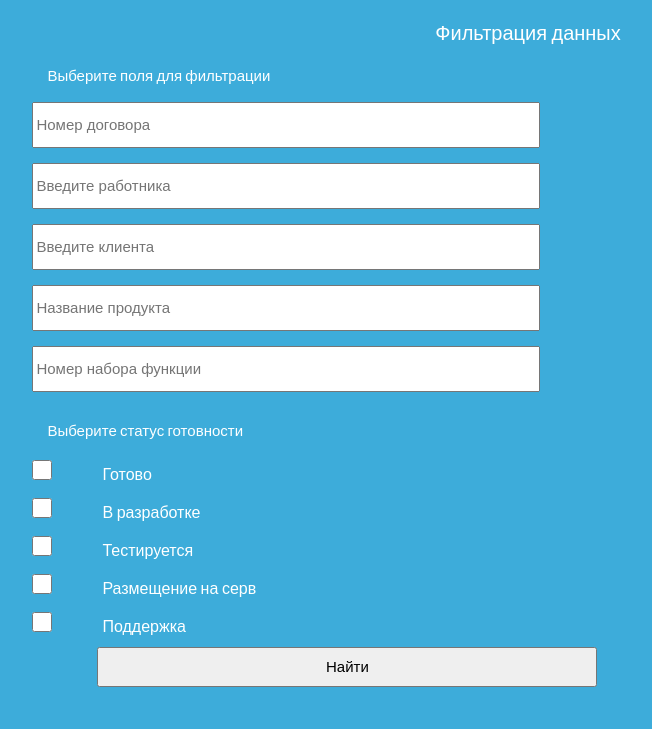
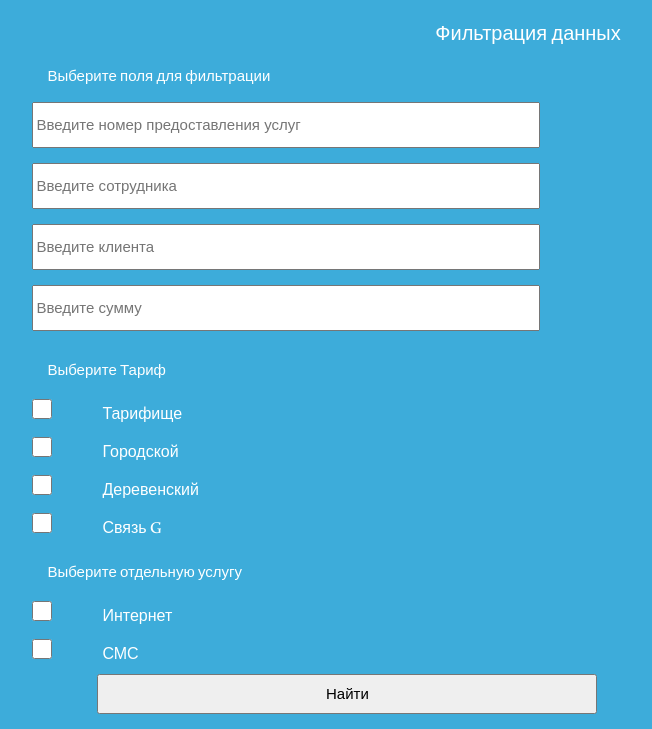
Before and after one commit to More02/DBManageNov, a PHP site: page /filtr.php in a window 1280 px wide. Shown: the part 129-858 px from the top of the page, without its empty margins (137-789 px from the left). Before the commit the page ends 816 px from the top, so only its background shows below. Run offline with PHP 8.4, Linux system fonts and the light colour scheme; data that the repository does not hold is empty.

Commit message:
ready filtration

```diff
--- a/delete.php
+++ b/delete.php
@@ -84,7 +84,7 @@ if ($name_table=='Тариф') {
 
 
 if (mysqli_query($conn, $sql)) {
-    echo "Данные успешно удалены";
+    echo "<p style='color: white; text-align: left'>Данные успешно удалены</p>";
     include('delete.html');
 } else {
     echo "Ошибка при подключении к бд";
--- a/filtr.php
+++ b/filtr.php
@@ -26,18 +26,22 @@
 
             <form method="post" id="filtr_form">
                 <p class="select_table">Выберите поля для фильтрации</p>
-                <input type="text" placeholder="Номер договора" name="number_dog" class="check2" id="number_dog"><br>
-                <input type="text" placeholder="Введите работника" name="rabotnik" class="check2" id="rabotnik"><br>
+                <input type="text" placeholder="Введите номер предоставления услуг" name="number_usl" class="check2" id="number_usl"><br>
+                <!--<input type="text" placeholder="Введите дату в формате yyyy-mm-dd" name="date" class="check2" id="date"><br>-->
+                <input type="text" placeholder="Введите сотрудника" name="rabotnik" class="check2" id="rabotnik"><br>
                 <input type="text" placeholder="Введите клиента" name="klient" class="check2" id="klient"><br>
-                <input type="text" placeholder="Название продукта" name="nazv_prod" class="check2" id="nazv_prod"><br>
-                <input type="text" placeholder="Номер набора функции" name="number_nab_func" class="check2" id="number_nab_func"><br>
+                <input type="text" placeholder="Введите сумму" name="summ" class="check2" id="summ"><br>
 
-                <p class="select_table">Выберите статус готовности</p>
-                <input type="checkbox" name="Ready" value="Ready" class="check" id="Ready">Готово<br>
-                <input type="checkbox" name="Developing" value="Developing" class="check" id="Developing">В разработке<br>
-                <input type="checkbox" name="Testing" value="Testing" class="check" id="Testing">Тестируется<br>
-                <input type="checkbox" name="OnServer" value="OnServer" class="check" id="OnServer">Размещение на серв<br>
-                <input type="checkbox" name="Podd" value="Podd" class="check" id="Podd">Поддержка<br>
+                <p class="select_table">Выберите Тариф</p>
+                <input type="checkbox" name="Tarifiche" value="Tarifiche" class="check" id="Tarifiche">Тарифище<br>
+                <input type="checkbox" name="City" value="City" class="check" id="City">Городской<br>
+                <input type="checkbox" name="Derevhya" value="Derevhya" class="check" id="Derevhya">Деревенский<br>
+                <input type="checkbox" name="SvG" value="SvG" class="check" id="SvG">Связь G<br>
+
+                <p class="select_table">Выберите отдельную услугу</p>
+                <input type="checkbox" name="Internet" value="Internet" class="check" id="Internet">Интернет<br>
+                <input type="checkbox" name="SMS" value="SMS" class="check" id="SMS">СМС<br>
+
                 <input type="submit" name="type[filtr_button]"  id="filtr_button" value="Найти">
             </form>
             <?php
@@ -56,58 +60,74 @@
                     exit();
                 }
 
-                if (!empty($_POST['number_dog'])) {$number_dog = '`Номер_договора` = '.$_POST['number_dog'];} else {
-                    $number_dog = '1';
+                if (!empty($_POST['number_usl'])) {$number_usl = '`Номер_предоставления_услуг`  = '.$_POST['number_usl'];} else {
+                    $number_usl = '1';
                 }
-                if (!empty($_POST['rabotnik'])) {$rabotnik = "r LIKE '%".$_POST['rabotnik']."%'";} else {
+               // if (!empty($_POST['date'])) {$date = '`Дата` = '.$_POST['date'];} else {
+                  //  $date = '1';
+               // }
+                if (!empty($_POST['rabotnik'])) {$rabotnik = "`ФИО`  LIKE '%".$_POST['rabotnik']."%'";} else {
                     $rabotnik = '1';
                 }
-                if (!empty($_POST['klient'])) {$klient = "k LIKE '%".$_POST['klient']."%'";} else {
+                if (!empty($_POST['klient'])) {$klient = "`ФИО_клиента`  LIKE '%".$_POST['klient']."%'";} else {
                     $klient = '1';
                 }
-                if (!empty($_POST['nazv_prod'])) {$nazv_prod = "`Название_продукта` LIKE '%".$_POST['nazv_prod']."%'";} else {
-                    $nazv_prod = '1';
+                if (!empty($_POST['summ'])) {$summ = "`Сумма_к_оплате` = ".$_POST['summ'];} else {
+                    $summ = '1';
                 }
-                if (!empty($_POST['number_nab_func'])) {$number_nab_func = '`Номер_набора` = '.$_POST['number_nab_func'];} else {
-                    $number_nab_func = '1';
+
+
+                if (!empty($_POST['Tarifiche'])){$Tarifiche = "OR `Наименование` LIKE '%Тарифище%'";} else {
+                    $Tarifiche = '';
                 }
-                if (!empty($_POST['Ready'])){$Ready = "OR `Название_статуса_готовности_проекта` LIKE '%Готово%'";} else {
-                    $Ready = '';
+                if (!empty($_POST['City'])) {$City = "OR `Наименование` LIKE '%Городской%'";} else {
+                    $City = '';
                 }
-                if (!empty($_POST['Developing'])) {$Developing = "OR `Название_статуса_готовности_проекта` LIKE '%В разработке%'";} else {
-                    $Developing = '';
+                if (!empty($_POST['Derevhya'])) {$Derevhya = "OR `Наименование` LIKE '%Деревенский%'";} else {
+                    $Derevhya = '';
                 }
-                if (!empty($_POST['Testing'])) {$Testing = "OR `Название_статуса_готовности_проекта` LIKE '%Тестируется%'";} else {
-                    $Testing = '';
+                if (!empty($_POST['SvG'])){$SvG = "OR `Наименование` LIKE '%Связь G%'"; } else {
+                    $SvG = '';
                 }
-                if (!empty($_POST['OnServer'])){$OnServer = "OR `Название_статуса_готовности_проекта` LIKE '%Размещение на серв%'"; } else {
-                    $OnServer = '';
+                if (empty($Tarifiche)&&empty($City)&&empty($Derevhya)&&empty($SvG)) {
+                    $Tarifiche="OR 1";
                 }
-                if (!empty($_POST['Podd'])) {$Podd = "OR `Название_статуса_готовности_проекта` LIKE '%Поддержка%'";} else {
-                    $Podd = '';
+
+
+                if (!empty($_POST['Internet'])) {$Internet = "OR u LIKE '%интернет%'";} else {
+                    $Internet = '';
                 }
-                if (empty($Podd)&&empty($OnServer)&&empty($Testing)&&empty($Developing)&&empty($Ready)) {
-                    $Ready="OR 1";
+                if (!empty($_POST['SMS'])) {$SMS = "OR u LIKE '%СМС%'";} else {
+                    $SMS = '';
+                }
+
+                if (empty($Internet)&&empty($SMS)) {
+                    $Internet="OR 1";
                 }
 
 
                 $sql = "SELECT
-	`Номер_договора`,
-	r,
-	k,
- `Название_продукта`,
-	`Номер_набора`  ,
-	`Название_статуса_готовности_проекта`
-    FROM
-	((((`договор`
-		INNER JOIN (SELECT `техническое_задание`.`Номер_технического_задания`, `техническое_задание`.`номер_работника`, concat(`Фамилия_работника`,' ', `Имя_работника`,' ', `Отчество_работника`) as r FROM `техническое_задание`
-			INNER JOIN `работник` on `техническое_задание`.`Номер_работника` = `работник`.`Номер_работника`) as s1 ON `договор`.`Номер_технического_задания` = s1.`Номер_технического_задания`)
-		INNER JOIN (SELECT `техническое_задание`.`Номер_технического_задания`, `техническое_задание`.`Номер_клиента`, concat(`Фамилия_клиента`,' ',`Имя_клиента`,' ',`Отчество_клиента`) as k FROM `техническое_задание`
-			INNER JOIN `клиент` on `техническое_задание`.`Номер_клиента`=`клиент`.`Номер_клиента`) as s2 ON `договор`.`Номер_технического_задания`=s2.`Номер_технического_задания`)
-		INNER JOIN (SELECT `техническое_задание`.`Номер_технического_задания`, `техническое_задание`.`Номер_набора_функционала`, `Номер_набора` FROM `техническое_задание`INNER JOIN `набор_функционала` on `техническое_задание`.`Номер_набора_функционала`=`набор_функционала`.`Номер_набора_функционала`) as s3 ON `договор`.`Номер_технического_задания`=s3.`Номер_технического_задания`)
-		INNER JOIN `готовность_проекта` ON `договор`.`Номер_статуса_готовности_проекта`=`готовность_проекта`.`Номер_статуса_готовности_проекта`)
-WHERE $number_dog AND $rabotnik AND $klient AND $nazv_prod AND $number_nab_func AND ('1' LIKE '0' $Ready"."  $Developing "."$Testing "." $OnServer "." $Podd)
-ORDER BY `Номер_договора`";
+	`Номер_предоставления_услуг`,
+	`Дата`,
+	`ФИО`,
+	`ФИО_клиента`,
+	`Наименование`,
+	u,
+	`Сумма_к_оплате`
+FROM
+	((((`предоставление_услуг`
+			INNER JOIN `сотрудник` ON `предоставление_услуг`.`Номер_сотрудника` = `сотрудник`.`Номер_сотрудника`)
+			INNER JOIN `клиент` ON `предоставление_услуг`.`Номер_клиента` = `клиент`.`Номер_клиента`)
+			LEFT JOIN (SELECT `код_оператора`, `тариф`.`Наименование` FROM `операторы`
+				INNER JOIN `тариф` on `операторы`.`Код_тарифа` = `тариф`.`Код_тарифа`) as s1 ON `предоставление_услуг`.`Код_оператора` = s1.`Код_оператора`)
+            LEFT JOIN (SELECT `код_оператора`, `услуга`.`Наименование` as u FROM `операторы`
+                INNER JOIN `услуга` on `операторы`.`Код_услуги` = `услуга`.`Код_услуги`) as s2 ON `предоставление_услуг`.`Код_оператора` = s2.`Код_оператора`)
+         WHERE $number_usl AND $rabotnik AND $klient AND $summ AND ('1' LIKE '0' $Tarifiche"."  $City "."$Derevhya "." $SvG) AND ('1' LIKE '0' $Internet"."  $SMS)
+
+ORDER BY `Номер_предоставления_услуг`
+
+";
+
 
 
 //echo $sql;
@@ -122,11 +142,12 @@ ORDER BY `Номер_договора`";
                         border-collapse: collapse;'>
                         <tbody><tr>
                    <th>" . "Номер"
-                            . "</th><th>" . "Работник"
+                            . "</th><th>" . "Дата"
+                            . "</th><th>" . "Сотрудник"
                             . "</th><th>" . "Клиент"
-                            . "</th><th>" . "Название продукта"
-                            . "</th><th>" . "Номер набора функций"
-                            . "</th><th>" . "Статус проекта"
+                            . "</th><th>" . "Тариф"
+                            . "</th><th>" . "Отдельная услуга"
+                            . "</th><th>" . "Сумма к оплате"
                             . "</th>
                  </tr>";
                         // output data of each row
@@ -134,17 +155,19 @@ ORDER BY `Номер_договора`";
 
                             echo
                                 "<tr><td style = 'border: 1px solid #dddddd;
-                        padding: 5px; text-align: center'>" . $row["Номер_договора"]
+                        padding: 5px; text-align: center'>" . $row["Номер_предоставления_услуг"]
                                 . "</td><td style = 'border: 1px solid #dddddd;
-                        padding: 5px; text-align: center'>" . $row["r"]
+                        padding: 5px; text-align: center'>" . $row["Дата"]
                                 . "</td><td style = 'border: 1px solid #dddddd;
-                        padding: 5px; text-align: center'>" . $row["k"]
+                        padding: 5px; text-align: center'>" . $row["ФИО"]
                                 . "</td><td style = 'border: 1px solid #dddddd;
-                        padding: 5px; text-align: center'>" . $row["Название_продукта"]
+                        padding: 5px; text-align: center'>" . $row["ФИО_клиента"]
                                 . "</td><td style = 'border: 1px solid #dddddd;
-                        padding: 5px; text-align: center'>" . $row["Номер_набора"]
+                        padding: 5px; text-align: center'>" . $row["Наименование"]
                                 . "</td><td style = 'border: 1px solid #dddddd;
-                        padding: 5px; text-align: center'>" . $row["Название_статуса_готовности_проекта"]
+                        padding: 5px; text-align: center'>" . $row["u"]
+                                . "</td><td style = 'border: 1px solid #dddddd;
+                        padding: 5px; text-align: center'>" . $row["Сумма_к_оплате"]
                                 . "</td></tr>";
                         }
                         echo "</tbody></table>";
--- a/insert.php
+++ b/insert.php
@@ -118,7 +118,7 @@ VALUES ($cost_tarif,'$name_tarif')";
 
 
 if (mysqli_query($conn, $sql)) {
-    echo "Данные успешно добавлены";
+    echo "<p style='color: white; text-align: left'>Данные успешно добавлены</p>";
     include('index_add.html');
 } else {
     echo "Ошибка при подключении к бд";
--- a/update.php
+++ b/update.php
@@ -120,7 +120,7 @@ if ($name_table=='Тариф') {
 
 
 if (mysqli_query($conn, $sql)) {
-    echo "Данные успешно обновлены";
+    echo "<p style='color: white; text-align: left'>Данные успешно обновлены</p>";
     include('update.html');
 } else {
     echo "Ошибка при подключении к бд";
```
